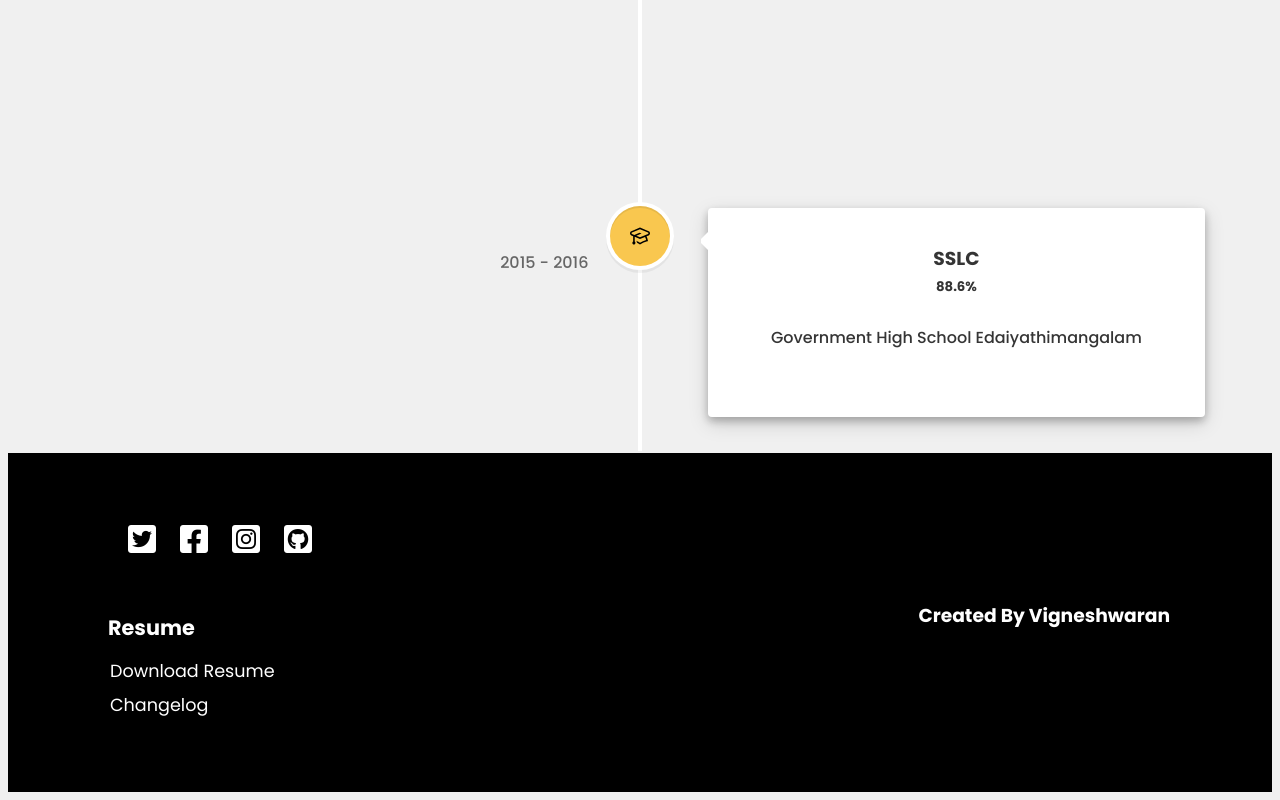
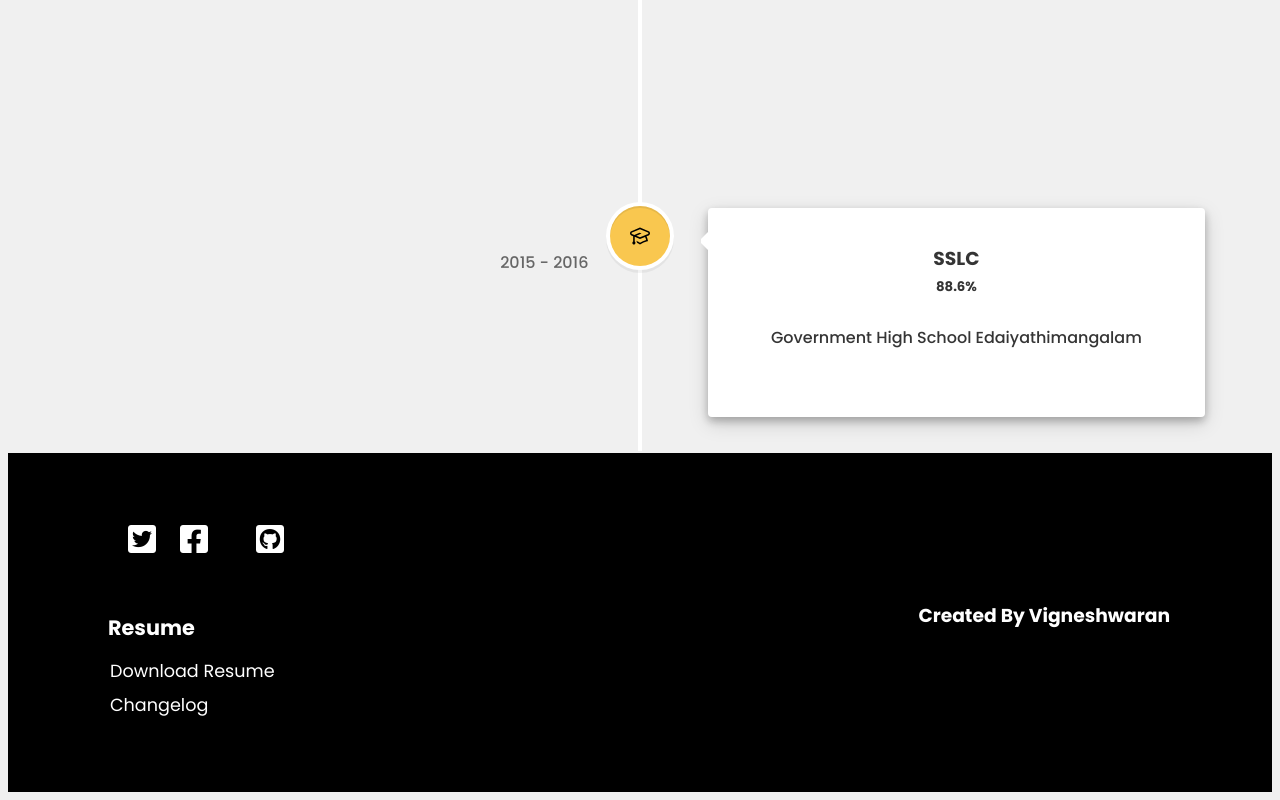
Before and after one commit to Vignesh2828/final_portfolio, a React (Create React App) app: page /final_portfolio/about in a window 1280 px wide. Shown: the part 2041-2841 px from the top of the page. Built offline with nearby package versions, Linux system fonts and the light colour scheme.

Commit message:
linkedin icon added

```diff
--- a/src/Components/Footer.js
+++ b/src/Components/Footer.js
@@ -13,8 +13,8 @@ const Footer = () => {
           <a href="/">
             <i className="fa-brands fa-facebook-square"></i>
           </a>
-          <a href="/">
-            <i className="fa-brands fa-instagram-square"></i>
+          <a href="https://www.linkedin.com/in/vigneshwaran-manivannan/">
+            <i className="fa-brands fa-linkedin-square"></i>
           </a>
           <a href="https://github.com/Vignesh2828">
             <i className="fa-brands fa-github-square"></i>
```
